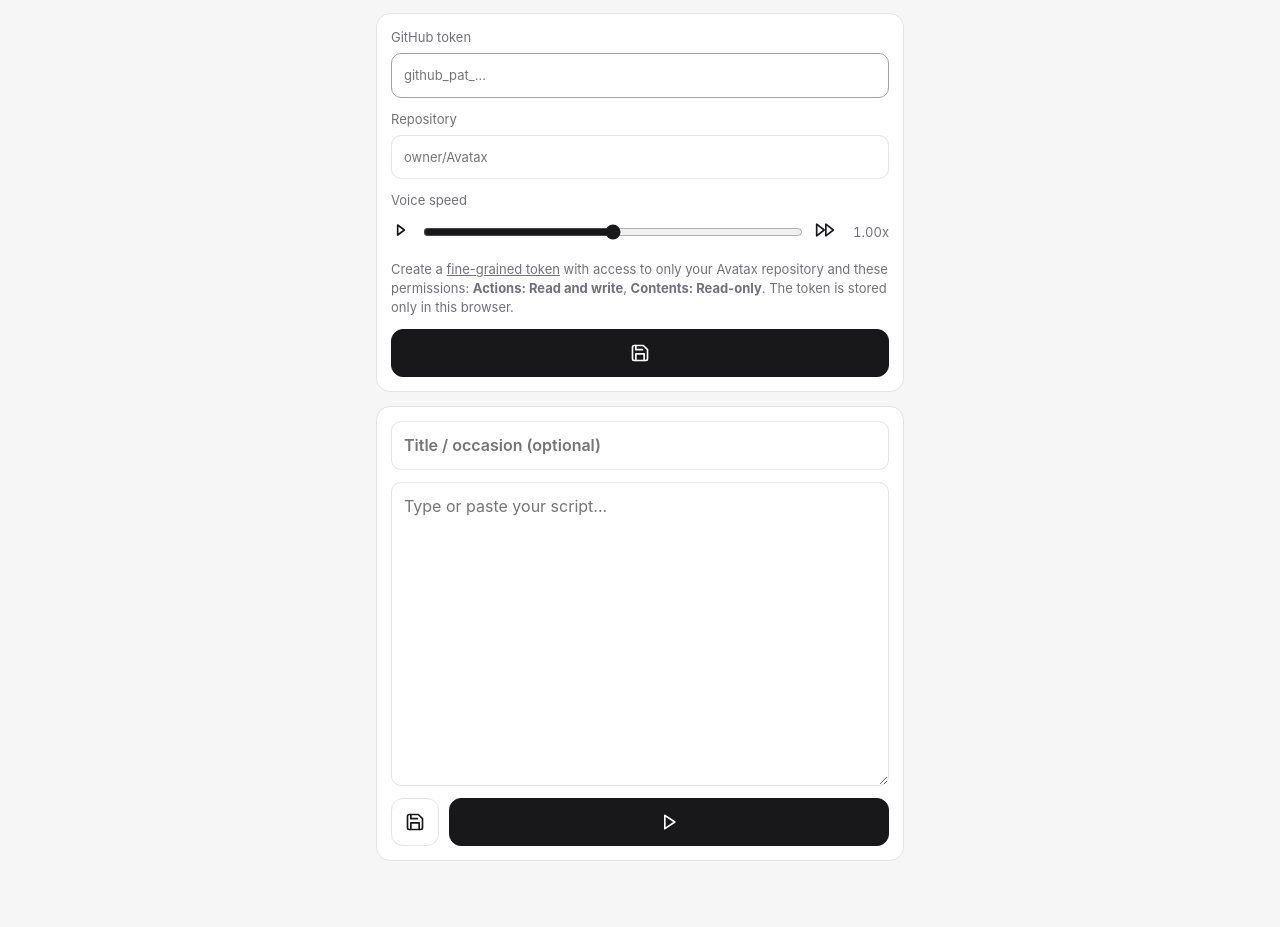
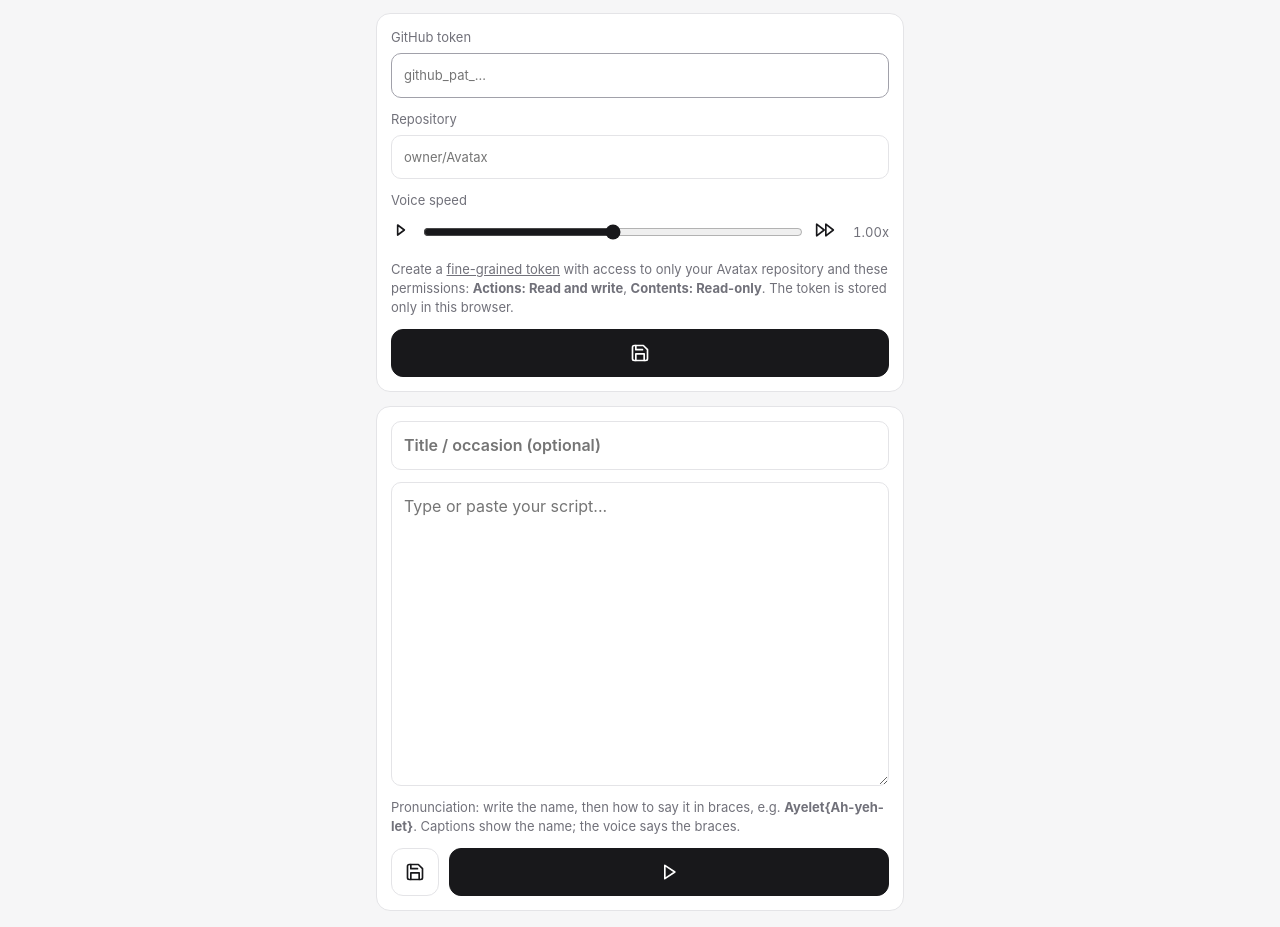
Before and after one commit to NesherDavid/Avatax-app, a plain HTML site: page docs/index.html in a window 1280 px wide. Shown: the part 68-995 px from the top of the page. Before the commit the page ends 945 px from the top, so only its background shows below. Drawn offline with Linux system fonts and the light colour scheme.

Commit message:
App: pronunciation hint
Co-Authored-By: Claude Opus 5.5 <noreply@anthropic.com>
Claude-Session: https://claude.ai/code/session_0179A29bLPSJ439uyGoMHdNB

```diff
--- a/docs/index.html
+++ b/docs/index.html
@@ -140,6 +140,7 @@
       <input id="title" class="title-input" type="text" maxlength="120" autocomplete="off"
              placeholder="Title / occasion (optional)" aria-label="Title or occasion">
       <textarea id="text" spellcheck="true" placeholder="Type or paste your script..."></textarea>
+      <p class="hint">Pronunciation: write the name, then how to say it in braces, e.g. <b dir="ltr">Ayelet{Ah-yeh-let}</b>. Captions show the name; the voice says the braces.</p>
 
       <div id="status" class="status" hidden>
         <img id="thumb" class="thumb" alt="" hidden>
```
Also changed, not shown: index.html (+1 -0 lines).
